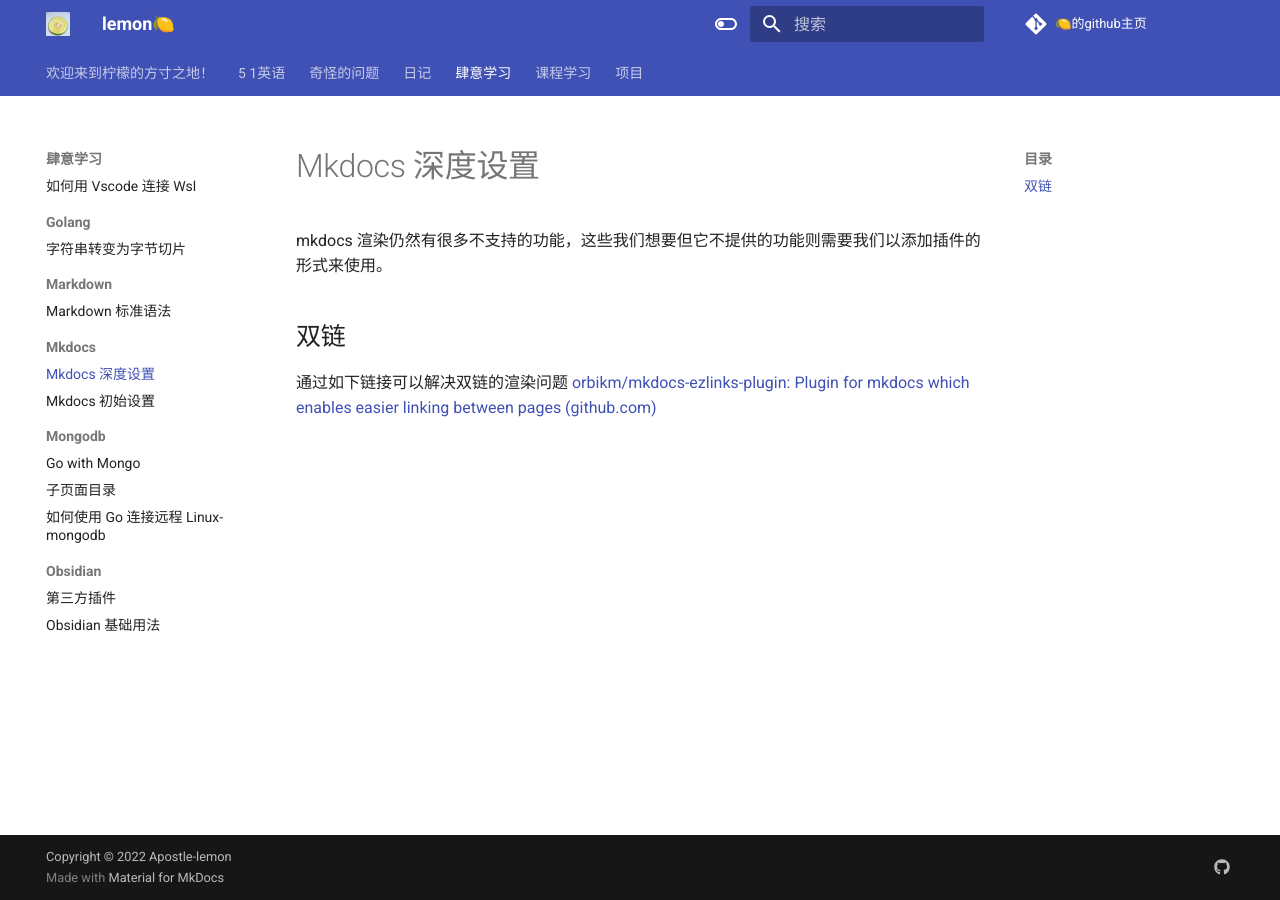
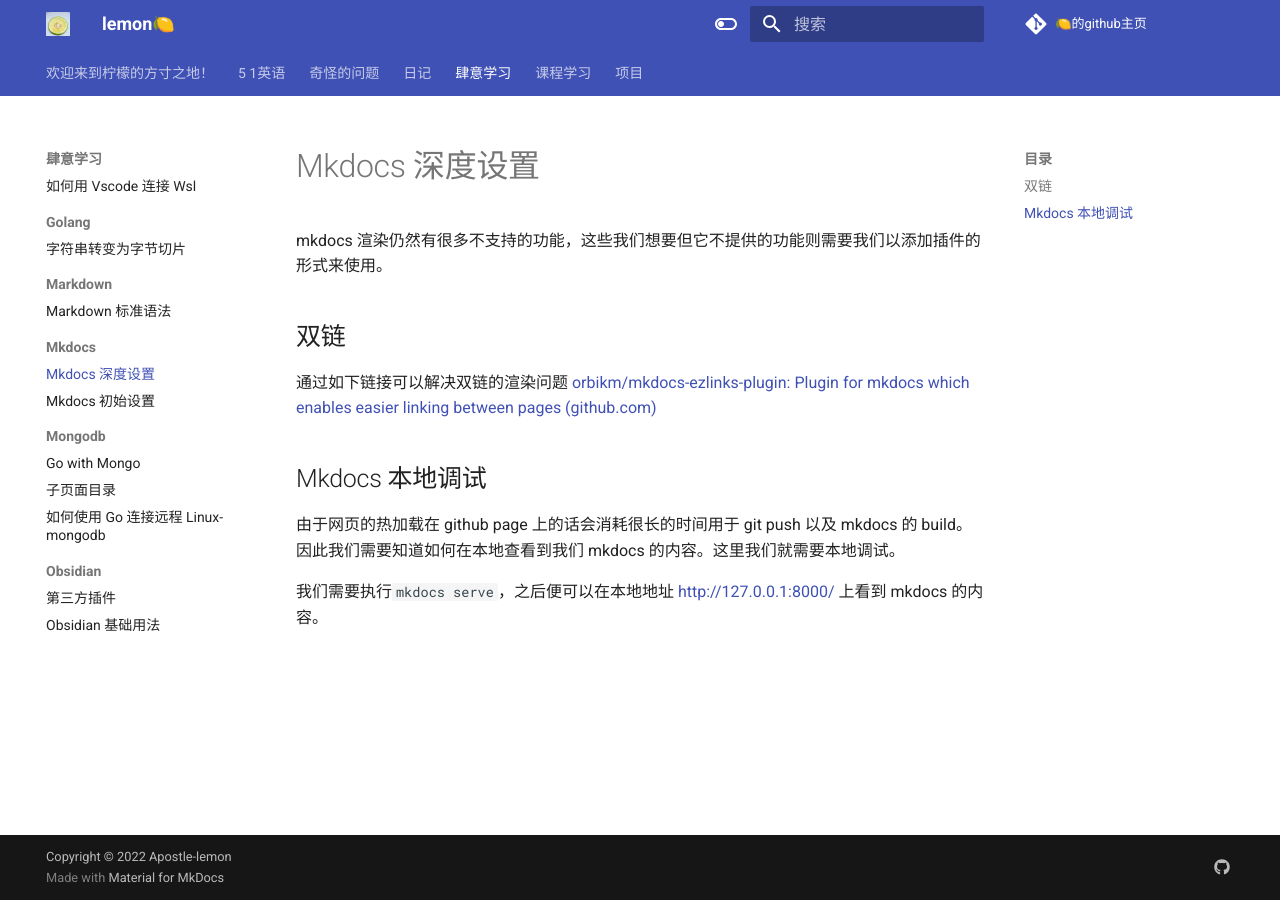
Before and after one commit to Apostle-lemon/Apostle-lemon.github.io, an MkDocs documentation site: the page built from docs/肆意学习/mkdocs/Mkdocs 深度设置.md, in a window 1280 px wide. Built offline with MkDocs 1.6.1 and Material for MkDocs 9.7.7, drawn with Linux system fonts in a browser that asks for light colours.

Commit message:
vault backup: 2022-11-03 17:47:45
Affected files:
docs/肆意学习/mkdocs/Mkdocs 深度设置.md

```diff
--- a/docs/肆意学习/mkdocs/Mkdocs 深度设置.md
+++ b/docs/肆意学习/mkdocs/Mkdocs 深度设置.md
@@ -5,3 +5,9 @@
 ## 双链
 
 通过如下链接可以解决双链的渲染问题 [orbikm/mkdocs-ezlinks-plugin: Plugin for mkdocs which enables easier linking between pages (github.com)](https://github.com/orbikm/mkdocs-ezlinks-plugin)
+
+## Mkdocs 本地调试
+
+由于网页的热加载在 github page 上的话会消耗很长的时间用于 git push 以及 mkdocs 的 build。因此我们需要知道如何在本地查看到我们 mkdocs 的内容。这里我们就需要本地调试。
+
+我们需要执行`mkdocs serve`，之后便可以在本地地址 <http://127.0.0.1:8000/> 上看到 mkdocs 的内容。
```
